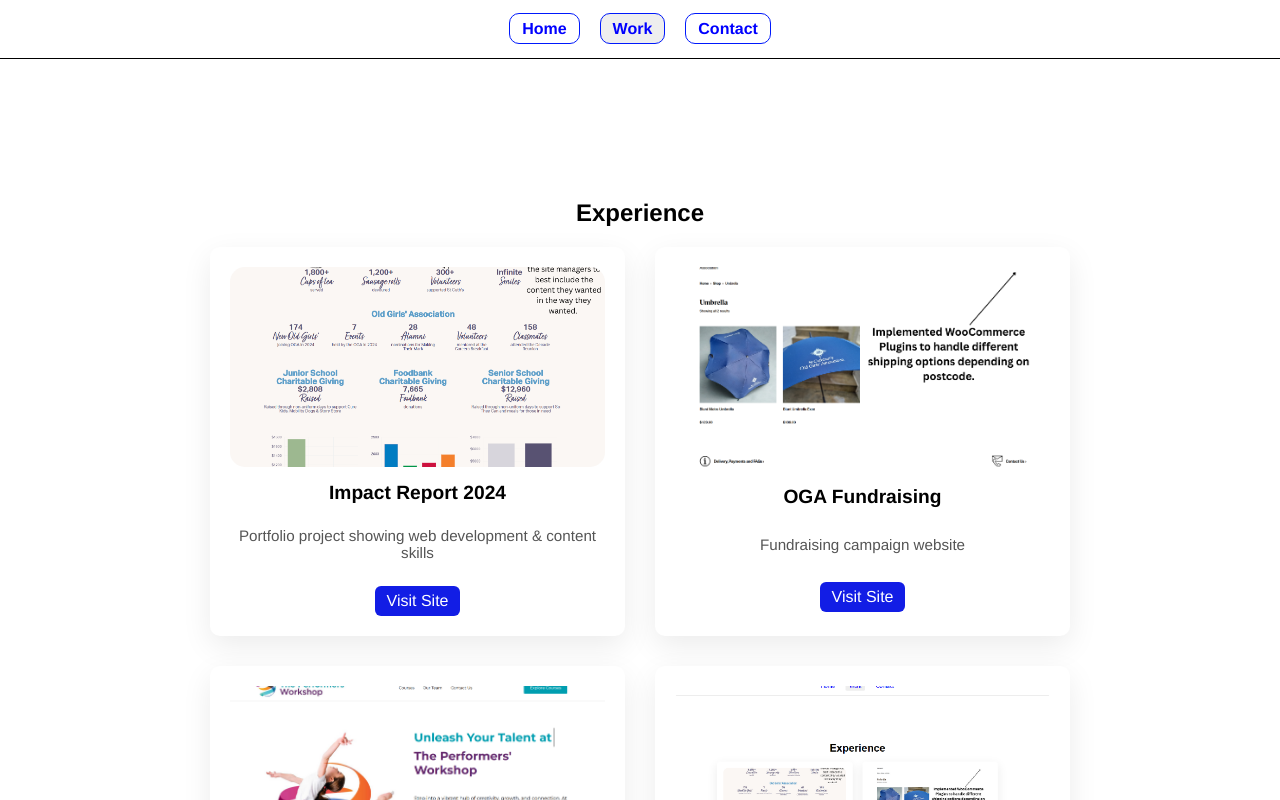
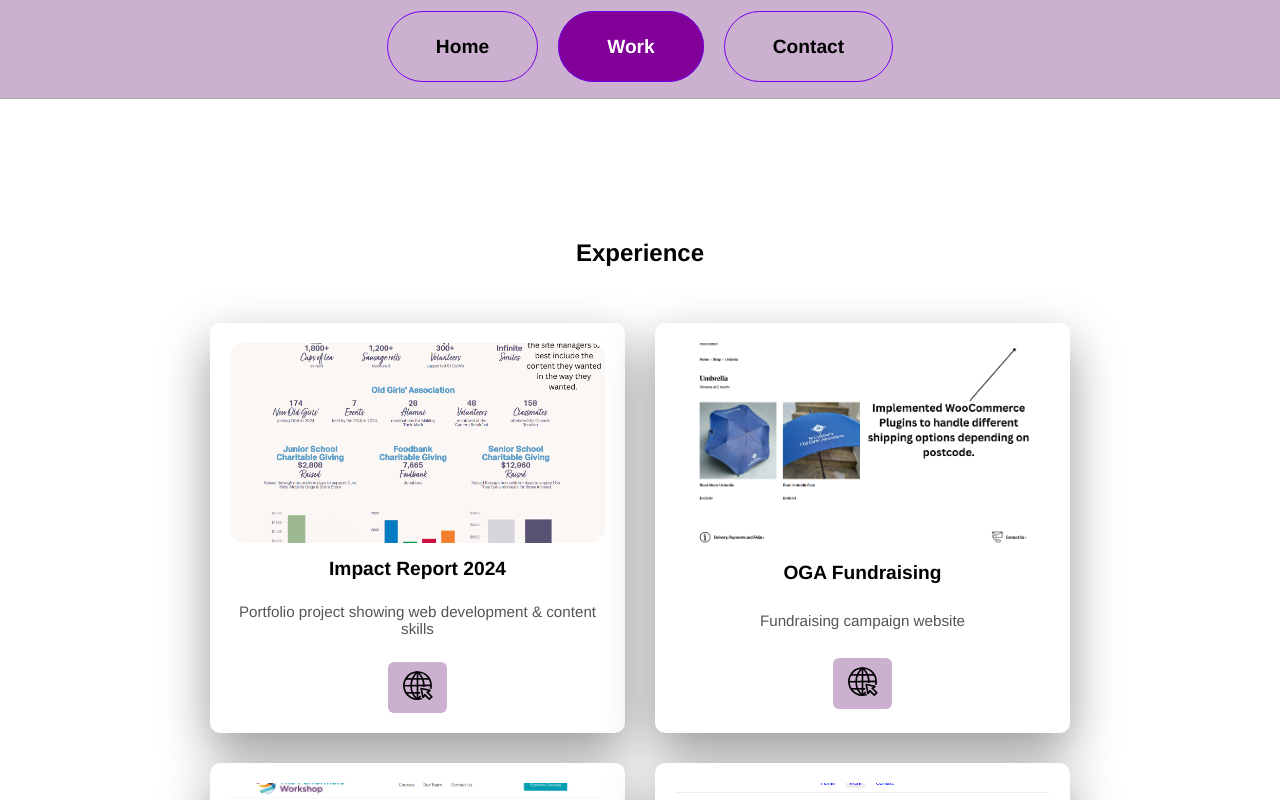
Before and after one commit to Rexic/CV_Website, a Vue app: page /#/workhistory in a window 1280 px wide. Shown: the top 800 px of the page. Built offline with nearby package versions, Linux system fonts and the light colour scheme.

Commit message:
Adjusted Nav bar, changed general colour scheme from blue to purple, fixed svg, adjusted shadows and other minor css changes

```diff
--- a/src/App.vue
+++ b/src/App.vue
@@ -32,7 +32,7 @@ export default {
 html, body, #app {
   margin: 0;
   padding: 0;
-  height: 100%;
+  height: 150%;
   font-family: Avenir, Helvetica, Arial, sans-serif;
 }
 
@@ -46,12 +46,12 @@ html, body, #app {
 .navbar {
   position: sticky;
   top: 0;
-  background: #fff;
-  padding: 20px 40px;
+  background-color: #5900694f;
+  padding: 20px 0px;
   display: flex;
   justify-content: center;
   border-bottom: 1px solid #ccc;
-  border-color: black;
+  border-color: rgba(162, 162, 162, 0.808);
 }
 
 .navbar ul {
@@ -59,23 +59,29 @@ html, body, #app {
   gap: 20px;
   list-style: none;
   padding: 0;
-  margin: 0;
-
+  margin: 10;
+  height: 26px;
 }
 
 .navbar a {
   text-decoration: none;
-  color: blue;
-  font-weight: 600;
-  padding: 6px 12px;
-  border-radius: 10px;
+  color: rgb(0, 0, 0);
+  font-weight: 900;
+  font-size: 120%;
+  padding: 24px 48px;
+  border-radius: 40px;
   transition: background 0.2s, color 0.2s;
-  border: 1px solid rgb(0, 25, 252);
+  border: 1px solid rgb(117, 0, 234);
+
 }
 
-.navbar a:hover,
+.navbar a:hover {
+  background: #5900694f;
+}
+
 .navbar .router-link-active {
-  background: #eee;
+  background: #810097;
+  color: rgb(255, 255, 255);
 }
 
 .main-content {
--- a/src/components/BasicButton.vue
+++ b/src/components/BasicButton.vue
@@ -44,8 +44,8 @@ export default {
 
 .basic-button {
   padding: 10px 20px;
-  border: 2px solid #0050ff;
-  color: #0050ff;
+  border: 2px solid #590069a3;
+  color: #590069a3;
   background: white;
   border-radius: 6px;
   font-weight: 600;
@@ -54,7 +54,7 @@ export default {
 }
 
 .basic-button:hover {
-  background: #0050ff;
+  background: #590069a3;
   color: white;
 }
 
--- a/src/components/ContactInfo.vue
+++ b/src/components/ContactInfo.vue
@@ -1,8 +1,9 @@
 <template>
   <div class="contact">
     <h1>{{ msg }}</h1>
+    <br/>
     For further infomation you can find me here:
-    <br /><br />
+    <br /><br /><br /><br />
     <!-- Add links with icon for linkedin and to take to email -->
      <div class="contact-icons">
     <!-- Email -->
@@ -11,7 +12,7 @@
       aria-label="Send email"
       class="contact-icon"
     >
-      <svg width="800px" height="800px" viewBox="0 0 24 24" fill="none" xmlns="http://www.w3.org/2000/svg">
+      <svg width="50px" height="50px" viewBox="0 0 24 24" fill="none" xmlns="http://www.w3.org/2000/svg">
       <path d="M4 18L9 12M20 18L15 12M3 8L10.225 12.8166C10.8665 13.2443 11.1872 13.4582 11.5339 13.5412C11.8403 13.6147 12.1597 13.6147 12.4661 13.5412C12.8128 13.4582 13.1335 13.2443 13.775 12.8166L21 8M6.2 19H17.8C18.9201 19 19.4802 19 19.908 18.782C20.2843 18.5903 20.5903 18.2843 20.782 17.908C21 17.4802 21 16.9201 21 15.8V8.2C21 7.0799 21 6.51984 20.782 6.09202C20.5903 5.71569 20.2843 5.40973 19.908 5.21799C19.4802 5 18.9201 5 17.8 5H6.2C5.0799 5 4.51984 5 4.09202 5.21799C3.71569 5.40973 3.40973 5.71569 3.21799 6.09202C3 6.51984 3 7.07989 3 8.2V15.8C3 16.9201 3 17.4802 3.21799 17.908C3.40973 18.2843 3.71569 18.5903 4.09202 18.782C4.51984 19 5.07989 19 6.2 19Z" stroke="#000000" stroke-width="2" stroke-linecap="round" stroke-linejoin="round"/>
       </svg>
     </a>
@@ -24,7 +25,7 @@
       aria-label="LinkedIn profile"
       class="contact-icon"
     >
-      <svg width="800px" height="800px" viewBox="0 0 16 16" xmlns="http://www.w3.org/2000/svg" fill="none"><path fill="#0A66C2" d="M12.225 12.225h-1.778V9.44c0-.664-.012-1.519-.925-1.519-.926 0-1.068.724-1.068 1.47v2.834H6.676V6.498h1.707v.783h.024c.348-.594.996-.95 1.684-.925 1.802 0 2.135 1.185 2.135 2.728l-.001 3.14zM4.67 5.715a1.037 1.037 0 01-1.032-1.031c0-.566.466-1.032 1.032-1.032.566 0 1.031.466 1.032 1.032 0 .566-.466 1.032-1.032 1.032zm.889 6.51h-1.78V6.498h1.78v5.727zM13.11 2H2.885A.88.88 0 002 2.866v10.268a.88.88 0 00.885.866h10.226a.882.882 0 00.889-.866V2.865a.88.88 0 00-.889-.864z"/></svg>
+      <svg width="50px" height="50px" viewBox="0 0 16 16" xmlns="http://www.w3.org/2000/svg" fill="none"><path fill="#0A66C2" d="M12.225 12.225h-1.778V9.44c0-.664-.012-1.519-.925-1.519-.926 0-1.068.724-1.068 1.47v2.834H6.676V6.498h1.707v.783h.024c.348-.594.996-.95 1.684-.925 1.802 0 2.135 1.185 2.135 2.728l-.001 3.14zM4.67 5.715a1.037 1.037 0 01-1.032-1.031c0-.566.466-1.032 1.032-1.032.566 0 1.031.466 1.032 1.032 0 .566-.466 1.032-1.032 1.032zm.889 6.51h-1.78V6.498h1.78v5.727zM13.11 2H2.885A.88.88 0 002 2.866v10.268a.88.88 0 00.885.866h10.226a.882.882 0 00.889-.866V2.865a.88.88 0 00-.889-.864z"/></svg>
     </a>
   </div>
     <h3>Downloads</h3>
@@ -127,7 +128,7 @@ li {
   margin: 0 10px;
 }
 a {
-  color: #12cde5ff;
+  color: #590069a3;
 }
 a.active {
   color: #800096ff;   /* or whatever colour you want */
--- a/src/components/WorkHistory.vue
+++ b/src/components/WorkHistory.vue
@@ -1,6 +1,8 @@
 <template>
   <section class="projects">
     <h1>Experience</h1>
+    <br/>
+    <br/>
 
     <div class="project-grid">
       <div
@@ -20,8 +22,9 @@
         <!-- Link Button -->
         <div class="links">
           <a :href="project.url" target="_blank" rel="noopener" aria-label="Visit website">
-            Visit Site
+            <svg width="35px" height="35px" viewBox="0 0 64 64" xmlns="http://www.w3.org/2000/svg" stroke-width="3" stroke="#000000" fill="none"><path d="M39.93,55.72A24.86,24.86,0,1,1,56.86,32.15a37.24,37.24,0,0,1-.73,6"/><path d="M37.86,51.1A47,47,0,0,1,32,56.7"/><path d="M32,7A34.14,34.14,0,0,1,43.57,30a34.07,34.07,0,0,1,.09,4.85"/><path d="M32,7A34.09,34.09,0,0,0,20.31,32.46c0,16.2,7.28,21,11.66,24.24"/><line x1="10.37" y1="19.9" x2="53.75" y2="19.9"/><line x1="32" y1="6.99" x2="32" y2="56.7"/><line x1="11.05" y1="45.48" x2="37.04" y2="45.48"/><line x1="7.14" y1="32.46" x2="56.86" y2="31.85"/><path d="M53.57,57,58,52.56l-8-8,4.55-2.91a.38.38,0,0,0-.12-.7L39.14,37.37a.39.39,0,0,0-.46.46L42,53.41a.39.39,0,0,0,.71.13L45.57,49Z"/></svg>
           </a>
+
         </div>
       </div>
     </div>
@@ -101,7 +104,7 @@ export default {
   background: #fff;
   border-radius: 10px;
   padding: 20px;
-  box-shadow: 0 10px 30px rgba(0, 0, 0, 0.08);
+  box-shadow: 0 20px 50px rgba(0, 0, 0, 0.4);
   display: grid;
   flex-direction: column;
   transition: transform 0.2s ease;
@@ -109,6 +112,7 @@ export default {
 
 .project-card:hover {
   transform: translateY(-5px);
+  box-shadow: 0 40px 80px rgba(158, 92, 162, 0.4);
 }
 
 /* Image */
@@ -146,21 +150,23 @@ export default {
 /* Links */
 .links {
   margin-top: 10px;
+  border-radius: 6px;
+  border-color: black;
 }
 
 .links a {
   display: inline-block;
   padding: 6px 12px;
-  background-color: rgb(18, 29, 229);
   color: #fff;
   border-radius: 6px;
   text-decoration: none;
   font-weight: 500;
   transition: background 0.2s;
+  background-color: #5900694f;
 }
 
 .links a:hover {
-  background-color: #0aa3c1;
+    background: #590069a3;
 }
 
 /* Modal */
```
